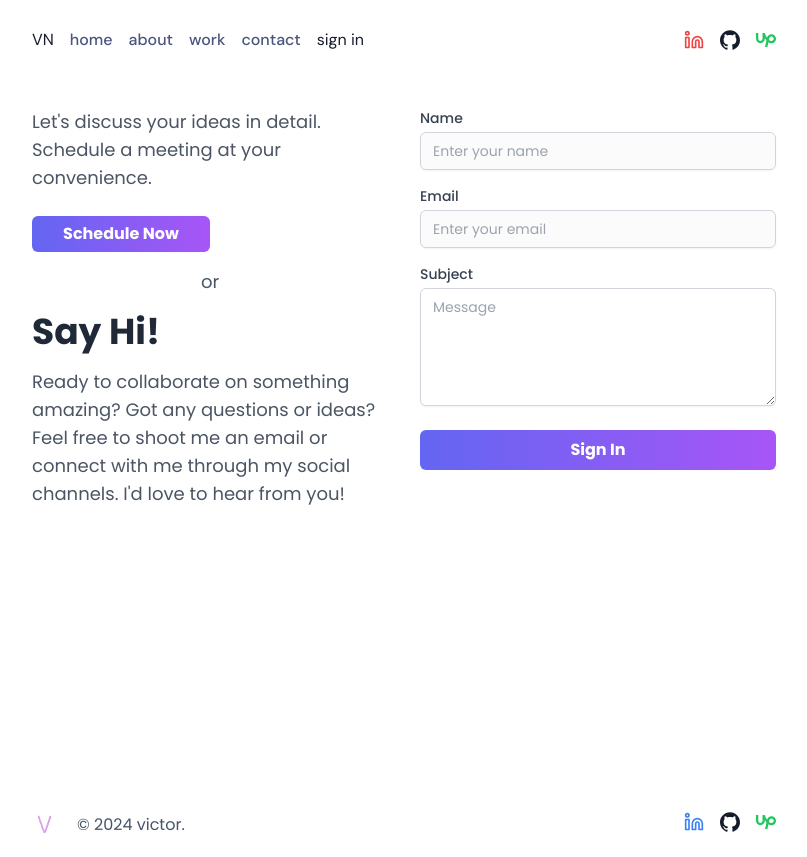
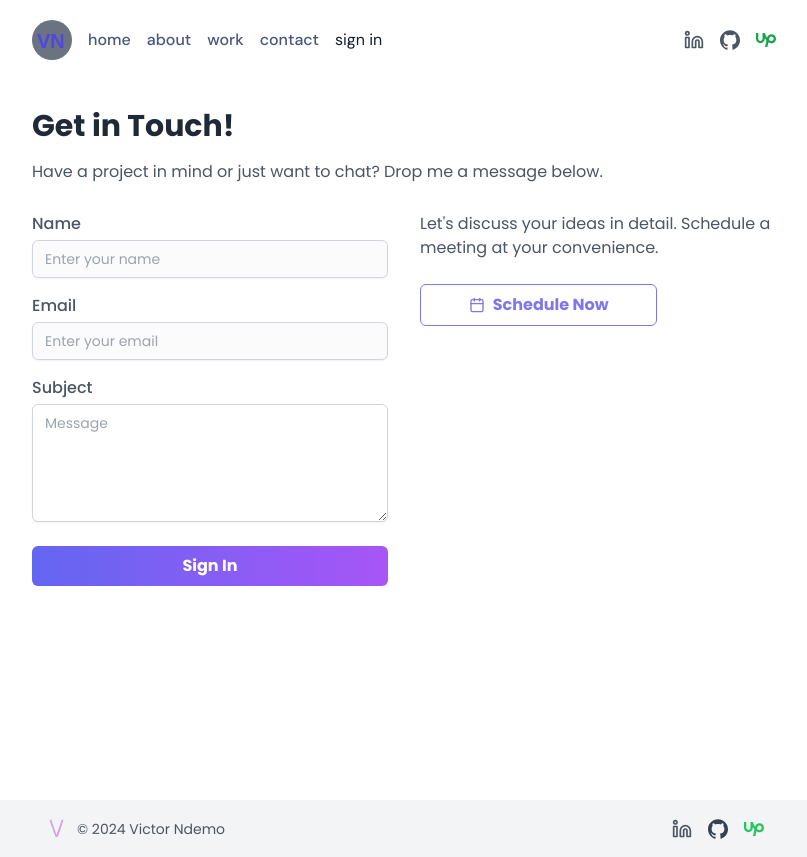
Before and after one commit to tchamp295/portfolio, a Next.js app: page /contact in a window 1280 px wide. Shown: the whole page, without its empty margins (236-1043 px from the left). Built offline with nearby package versions, Linux system fonts and the light colour scheme; a web font is replaced by a local one.

Commit message:
refining ui

```diff
--- a/src/components/ContactSection.jsx
+++ b/src/components/ContactSection.jsx
@@ -2,7 +2,7 @@
 import React, { useState } from "react";
 import Calendly from "@/utils/Calendly";
 import { InlineWidget } from "react-calendly";
-
+import { FiCalendar } from "react-icons/fi";
 const ContactSection = () => {
   const [emailSubmitted, setEmailSubmitted] = useState(false);
   const [showCalendly, setShowCalendly] = useState(false);
@@ -16,36 +16,19 @@ const ContactSection = () => {
 
   return (
     <div className="pt-[10vh] w-full min-h-screen max-w-3xl mx-auto px-3">
+      <div className=" my-7">
+        <h2 className="text-lg md:text-3xl font-bold text-gray-800 mb-4">
+          Get in Touch!
+        </h2>
+        <p className="text-sm md:text-base text-gray-600 mb-6">
+          Have a project in mind or just want to chat? Drop me a message below.
+        </p>
+      </div>
       <div className="my-7 grid grid-cols-1 md:grid-cols-2 gap-8 ">
-        <div className="flex flex-col -center">
-          <div className="flex flex-col">
-            <p className="text-lg text-gray-600 mb-6">
-             Let&apos;s discuss your ideas in detail. Schedule a meeting at your
-              convenience.
-            </p>
-            <button
-              onClick={handleScheduleMeeting}
-              className="w-1/2 bg-gradient-to-r from-indigo-500 to-purple-500 text-white font-bold py-1.5 px-6 rounded-md "
-            >
-              Schedule Now
-            </button>
-          </div>
-          {/* "or" text between the two sections */}
-          <div className="flex items-center justify-center text-gray-600 my-4">
-            <span className="mx-2 text-lg">or</span>
-          </div>
-          <h2 className="text-4xl font-bold text-gray-800 mb-4">Say Hi!</h2>
-          <p className="text-lg text-gray-600 mb-6">
-            Ready to collaborate on something amazing? Got any questions or
-            ideas? Feel free to shoot me an email or connect with me through my
-            social channels. I&apos;d love to hear from you!
-          </p>
-        </div>
-
         <div className="">
           <form>
             <div className="mb-4">
-              <span className="block text-sm font-medium text-gray-700">
+              <span className="block  font-medium text-sm md:text-base text-gray-600">
                 Name
               </span>
               <input
@@ -56,7 +39,7 @@ const ContactSection = () => {
               />
             </div>
             <div className="mb-4">
-              <span className="block text-sm font-medium text-gray-700">
+              <span className="block  font-medium text-sm md:text-base text-gray-600">
                 Email
               </span>
               <input
@@ -67,7 +50,7 @@ const ContactSection = () => {
               />
             </div>
             <div className="mb-6">
-              <span className="block text-sm font-medium text-gray-700">
+              <span className="block  font-medium text-sm md:text-base text-gray-600">
                 Subject
               </span>
               <textarea
@@ -87,6 +70,18 @@ const ContactSection = () => {
             </button>
           </form>
         </div>
+       <div className="flex flex-col">
+      <p className="text-sm md:text-base text-gray-600 mb-6">
+        Let&apos;s discuss your ideas in detail. Schedule a meeting at your convenience.
+      </p>
+      <button
+        onClick={handleScheduleMeeting}
+        className="w-2/3 animate-pulse bg-transparent border border-indigo-600 text-indigo-600 font-bold py-2 px-4 rounded-md flex items-center justify-center transition duration-300 ease-in-out transform hover:scale-105"
+      >
+        <FiCalendar className="mr-2" />
+        Schedule Now
+      </button>
+    </div>
       </div>
 
       {showCalendly && (
@@ -105,20 +100,18 @@ const ContactSection = () => {
           >
             <button
               onClick={handleCloseCalendly}
-              className=" left-32 top-80 absolute z-[10002]"
+              className="absolute top-4 right-4 z-[10002] text-white text-lg bg-indigo-500 rounded-full p-2 hover:bg-indigo-600 focus:outline-none focus:ring-2 focus:ring-indigo-500 focus:ring-opacity-50"
             >
               <svg
                 xmlns="http://www.w3.org/2000/svg"
-                className="h-6 w-6 text-white hover:text-gray-300"
-                fill="none"
-                viewBox="0 0 24 24"
-                stroke="currentColor"
+                className="h-6 w-6"
+                viewBox="0 0 20 20"
+                fill="currentColor"
               >
                 <path
-                  strokeLinecap="round"
-                  strokeLinejoin="round"
-                  strokeWidth={2}
-                  d="M6 18L18 6M6 6l12 12"
+                  fillRule="evenodd"
+                  d="M10 19a9 9 0 100-18 9 9 0 000 18zm0-2a7 7 0 110-14 7 7 0 010 14zM5 7a1 1 0 011-1h8a1 1 0 110 2H6a1 1 0 01-1-1zm0 4a1 1 0 011-1h8a1 1 0 110 2H6a1 1 0 01-1-1z"
+                  clipRule="evenodd"
                 />
               </svg>
             </button>
--- a/src/components/Footer.jsx
+++ b/src/components/Footer.jsx
@@ -1,21 +1,27 @@
+import React from "react";
 import SocialLink from "./SocialLinks";
 import { SiGithub, SiLinktree, SiUpwork } from "react-icons/si";
-
 import { FiLinkedin } from "react-icons/fi";
 import Image from "next/image";
 
 const Footer = () => {
   return (
-    <footer className=" max-w-3xl mx-auto ">
-      <div className=" p-3 flex justify-between ">
-        <div className="flex gap-5 items-center">
-          <Image className="text-red-500"  src={"/icons8-v-48-removebg-preview.png"} alt="logo" height={25} width={25}/>
-        <p className="text-slate-600  ">© 2024 victor.</p>
+    <footer className="bg-gray-100 py-4">
+      <div className="max-w-3xl mx-auto flex justify-between items-center px-6">
+        <div className="flex items-center">
+          <Image
+            src="/icons8-v-48-removebg-preview.png"
+            alt="Logo"
+            height={25}
+            width={25}
+            className="mr-2"
+          />
+          <p className="text-gray-600 text-sm">&copy; 2024 Victor Ndemo</p>
         </div>
-        <div className="flex gap-4 justify-center">
-          <SocialLink href="#" icon={<FiLinkedin />} className=" text-blue-500  rounded-full" />
-          <SocialLink href="#" icon={<SiGithub />} className=" " />
-          <SocialLink href="#" icon={<SiUpwork />} className=" text-green-500 " />
+        <div className="flex gap-4">
+          <SocialLink href="#" icon={<FiLinkedin />} className="text-blue-500" />
+          <SocialLink href="#" icon={<SiGithub />} className="text-gray-700" />
+          <SocialLink href="#" icon={<SiUpwork />} className="text-green-500" />
         </div>
       </div>
     </footer>
--- a/src/components/Nav.jsx
+++ b/src/components/Nav.jsx
@@ -48,17 +48,32 @@ const Navbar = ({ openNavbar }) => {
     return () => window.removeEventListener("scroll", handler);
   }, []);
 
-  const stickyStyle = navSticky
-    ? "bg-[#ffffff]  shadow-sm "
-    : "#ffffff";
+  const stickyStyle = navSticky ? "bg-[#ffffff]  shadow-sm " : "#ffffff";
   return (
     <div
-      className={` fixed font-text top-0 w-full  ${stickyStyle} transition-all font-text duration-300  z-[1006]  `}
+      className={` fixed font-text top-0 w-full  ${stickyStyle} transition-all font-text duration-300  z-[10002]  `}
     >
       <div className=" flex items-center h-[10vh] justify-between max-w-3xl  mx-auto p-3">
         <div className=" flex items-center gap-4 ">
-          <Link href={"/"} className="">
+          <Link href="/" className="flex items-center bg-gray-500 rounded-full">
+            <svg
+              width="40"
+              height="40"
+              viewBox="0 0 40 40"
+              xmlns="http://www.w3.org/2000/svg"
+              className="fill-current text-indigo-600"
+            >
+              <path d="M0 0h40v40H0z" fill="none" />
+              <text
+                x="5"
+                y="28"
+                fontSize="20"
+                fontFamily="Arial"
+                fontWeight="bold"
+              >
                 VN
+              </text>
+            </svg>
           </Link>
           <ul className="hidden md:flex gap-4 items-center">
             {navLinks.map((link, index) => (
@@ -71,15 +86,18 @@ const Navbar = ({ openNavbar }) => {
           <Link className="hidden md:block" href={"/login"}>
             sign in
           </Link>
-
         </div>
-        <div className=" flex gap-4 items-center">
-          <SocialLink href="#" icon={<FiLinkedin />} className=" text-red-500" />
-          <SocialLink href="#" icon={<SiGithub />} className=" " />
-          <SocialLink href="#" icon={<SiUpwork />} className=" text-green-500" />
+        <div className="flex gap-4 items-center">
+          <SocialLink
+            href="#"
+            icon={<FiLinkedin />}
+            className="text-blue-600"
+          />
+          <SocialLink href="#" icon={<SiGithub />} className="text-gray-600" />
+          <SocialLink href="#" icon={<SiUpwork />} className="text-green-600" />
           <RxHamburgerMenu
             onClick={openNavbar}
-          className=" h-10 w-10 md:hidden rotate-180"
+            className="h-10 w-10 md:hidden rotate-180"
           />
         </div>
       </div>
--- a/src/components/ProjectsSection.jsx
+++ b/src/components/ProjectsSection.jsx
@@ -1,7 +1,7 @@
 "use client";
-import React, { useState, useRef } from "react";
+import React, { useRef } from "react";
 import ProjectCard from "./ProjectCard";
-import ProjectTag from "./ProjectTag";
+
 import { motion, useInView } from "framer-motion";
 import Link from "next/link";
 
@@ -63,16 +63,12 @@ const projectsData = [
   },
 ];
 const ProjectsSection = () => {
-  const [tag, setTag] = useState("All");
+
   const ref = useRef(null);
   const isInView = useInView(ref, { once: true });
 
-  const handleTagChange = (newTag) => {
-    setTag(newTag);
-  };
-  const filteredProjects = projectsData.filter((project) =>
-    project.tag.includes(tag)
-  );
+
+
   const cardVariants = {
     initial: { y: 50, opacity: 0 },
     animate: { y: 0, opacity: 1 },
@@ -80,14 +76,15 @@ const ProjectsSection = () => {
   return (
     <div  className="pt-[10vh] w-full max-w-3xl mx-auto px-3">
       <div className=" flex  justify-between items-center my-7">
-        <h1 className=" font-bold font-textt  text-[18px]  ">
+        <h1 className=" font-bold font-textt text-[18px]  ">
           CURRENT PROJECTS
         </h1>
         <div className="">
 
-        <Link href={"#"} className="flex gap-2 items-center text-xs  ">
-          All Works <IoMdArrowDropright className="animate-pulse h-5 w-5"/>
-        </Link>
+
+          <Link href="#" className="flex items-center text-sm text-gray-600 hover:text-indigo-600 transition duration-300">
+              All Works<IoMdArrowDropright className="h-5 w-5 ml-1" />
+          </Link>
         </div>
       </div>
 
--- a/src/components/SocialLinks.jsx
+++ b/src/components/SocialLinks.jsx
@@ -4,7 +4,7 @@ const SocialLink = ({ href, icon, className }) => {
   return (
     <Link
       href={href}
-      className={` text-xl  hover:translate-y-1 transition-all duration-500 ${className}`}
+   className={`text-xl text-gray-600 hover:text-gray-900 transition-colors duration-300 ${className}`}
     >
       {icon}
     </Link>
```
Lines whose indentation alone changed are shown as unchanged.
